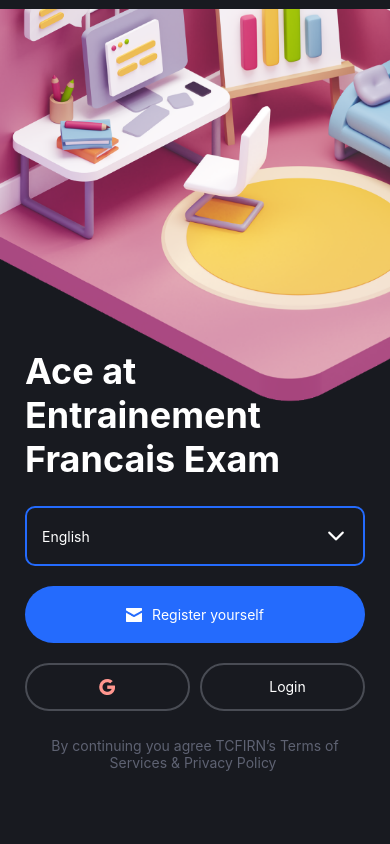
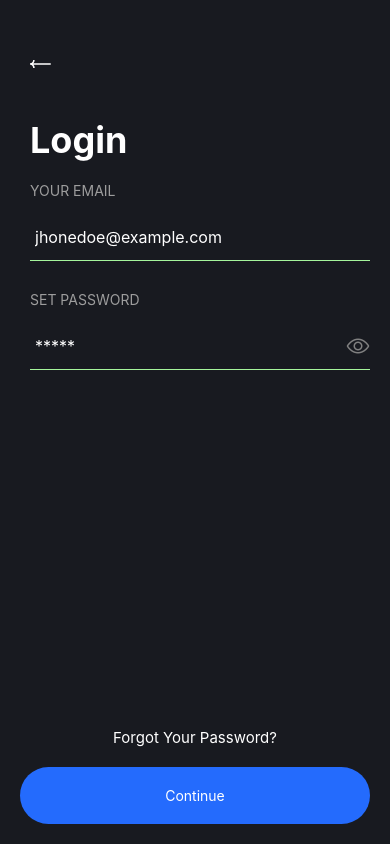
Before and after one commit to Asad373/TCF, a React Native app: screen /login in a window 390 px wide. Built offline with nearby package versions, Linux system fonts and the light colour scheme.

Commit message:
Login Screen is done

```diff
--- a/App.js
+++ b/App.js
@@ -12,6 +12,7 @@ import AnswerSheet from './screens/AnswerSheet';
 import Results from './screens/Results';
 import WrittenComp from './screens/WritteNComp';
 import WrittenCompAss from './screens/WrittenCompAss';
+import Login from './screens/Login';
 
 
 
@@ -38,6 +39,7 @@ export default function App() {
         <Stack.Screen  name='result' component={Results}/>
         <Stack.Screen  name='written' component={WrittenComp}/>
         <Stack.Screen  name='wasses' component={WrittenCompAss}/>
+        <Stack.Screen  name='login' component={Login}/>
       </Stack.Navigator>
      </NavigationContainer>
 
--- a/screens/Home.js
+++ b/screens/Home.js
@@ -27,7 +27,7 @@ const Home = () => {
   };
 
   const loadDashboadr = () => {
-    Navigator.navigate("dasboard");
+    Navigator.navigate("login");
   };
 
   return (
--- /dev/null
+++ b/screens/Login.js
@@ -0,0 +1,73 @@
+import { View, Text, Image, SafeAreaView } from "react-native";
+import RegisStyle from "../style/RegisStyle";
+import { StatusBar } from "expo-status-bar";
+import { ScrollView, TouchableOpacity } from "react-native-gesture-handler";
+import InputField from "../components/Input";
+import { useState } from "react";
+import { useNavigation } from "@react-navigation/native";
+import Colors from "../colors/Color";
+const Login = () => {
+  const Navigator = useNavigation();
+  const [emai, setEmail] = useState("");
+  const [name, setName] = useState("");
+
+  const emailCallBack = (value) => {
+    setEmail(value);
+  };
+  const nameCallBack = (value) => {
+    setName(value);
+  };
+
+  const continueTo = ()=>{
+     Navigator.navigate('dasboard');
+  }
+  return (
+    <View style={RegisStyle.mainContainer}>
+      <ScrollView style={RegisStyle.mainContainer}>
+        <TouchableOpacity>
+          <View style={RegisStyle.backButtonContainer}>
+            <Image source={require("../img/back.png")} />
+          </View>
+        </TouchableOpacity>
+        <View style={RegisStyle.mainUIContainer}>
+          <Text style={RegisStyle.heading}>Login</Text>
+          <View style={RegisStyle.inputContainer}>
+            <Text style={RegisStyle.TextColor}>YOUR EMAIL</Text>
+            <View style={RegisStyle.InputContainer}>
+              <InputField
+                hint={"jhonedoe@example.com"}
+                type={false}
+                multilieflag={false}
+                onVlaueChnaged={emailCallBack}
+                fontSizePx={16}
+              ></InputField>
+            </View>
+
+            <View style={RegisStyle.InputContainer}>
+              <Text style={RegisStyle.TextColor}>SET PASSWORD</Text>
+              <View style={RegisStyle.InputContainer}>
+                <InputField
+                  hint={"*****"}
+                  type={true}
+                  multilieflag={false}
+                  onVlaueChnaged={emailCallBack}
+                  fontSizePx={16}
+                ></InputField>
+              </View>
+            </View>
+          </View>
+        </View>
+      </ScrollView>
+      <View style = {{ display:'flex', justifyContent:'center', alignItems:'center'}}>
+        <Text style = {{color:Colors.white, fontSize:15}}>Forgot Your Password?</Text>
+     </View>
+      <TouchableOpacity onPress={continueTo}>
+        <View style={RegisStyle.bottomButton}>
+          <Text style={RegisStyle.buttonText}>Continue</Text>
+        </View>
+      </TouchableOpacity>
+    </View>
+  );
+};
+
+export default Login;
```
